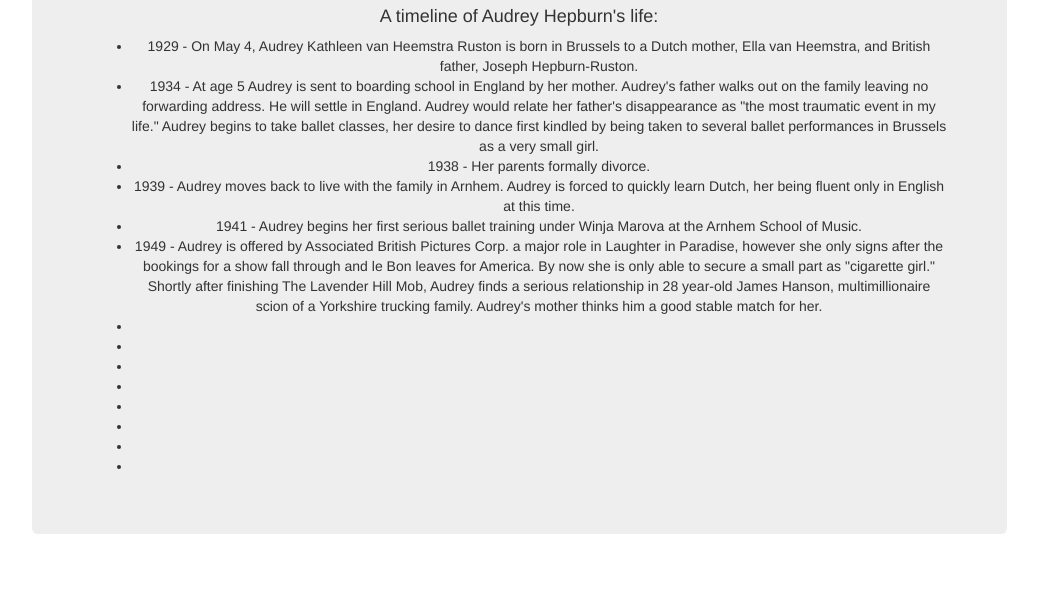
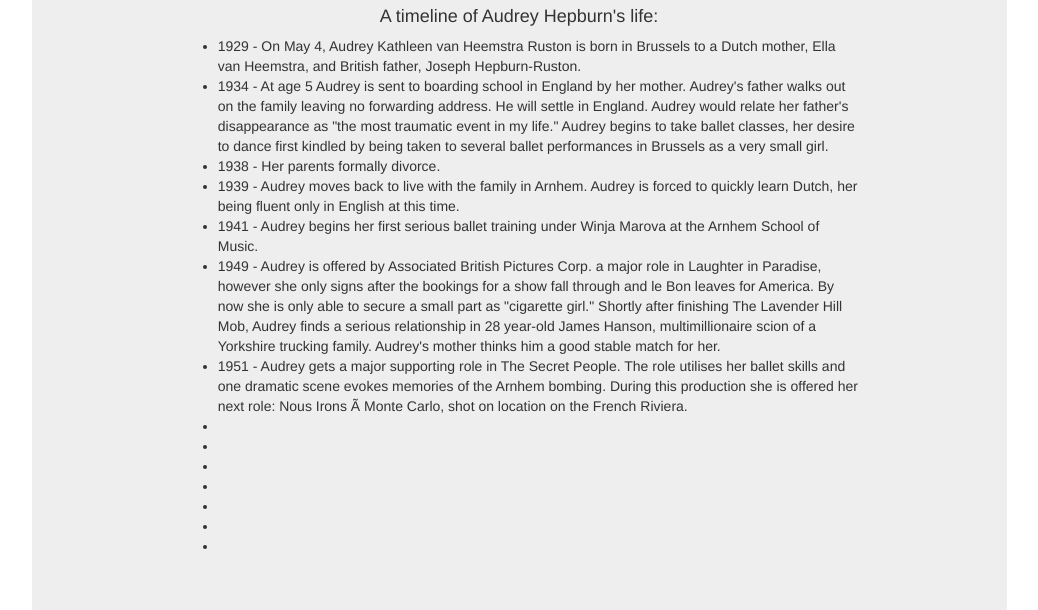
Before and after one commit to sunsplat/fcc_tribute, a plain HTML site: page index.html in a window 1280 px wide. Shown: the part 497-1107 px from the top of the page, without its empty margins (121-1159 px from the left). Before the commit the page ends 1061 px from the top, so only its background shows below. Drawn offline with nearby package versions, Linux system fonts and the light colour scheme.

Commit message:
fixing unordered list alignment

```diff
--- a/index.html
+++ b/index.html
@@ -15,8 +15,9 @@
 	  				<h1>Audrey Hepburn</h1>
 	  				<h3><em>"How shall I sum up my life? I think I've been particularly lucky."</em></h3>
 	  				<img src="http://www.hercampus.com/sites/default/files/2016/05/04/Audrey-Hepburn-eyebrows.jpg">
+	  				<div class="col-md-offset-1 col-md-10">
 		  				<h4>A timeline of Audrey Hepburn's life:</h4>
-  				<ul>
+		  				<ul style="text-align:left;">
 		  					<li>
 		  						1929 - On May 4, Audrey Kathleen van Heemstra Ruston is born in Brussels to a Dutch mother, Ella van Heemstra, and British father, Joseph Hepburn-Ruston.
 		  					</li>
@@ -30,6 +31,7 @@
 								Shortly after finishing The Lavender Hill Mob, Audrey finds a serious relationship in 28 year-old James Hanson, multimillionaire scion of a Yorkshire trucking family. Audrey's mother thinks him a good stable match for her.
 		  					</li>
 		  					<li>
+		  						1951 - Audrey gets a major supporting role in The Secret People. The role utilises her ballet skills and one dramatic scene evokes memories of the Arnhem bombing. During this production she is offered her next role: Nous Irons Ã  Monte Carlo, shot on location on the French Riviera.
 		  					</li>
 		  					<li>
 		  					</li>
@@ -48,6 +50,7 @@
 		  				</div>
   			</div>
   		</div>
+  	</div>
 
   </body>
 </html>
```
Lines whose indentation alone changed are shown as unchanged.
